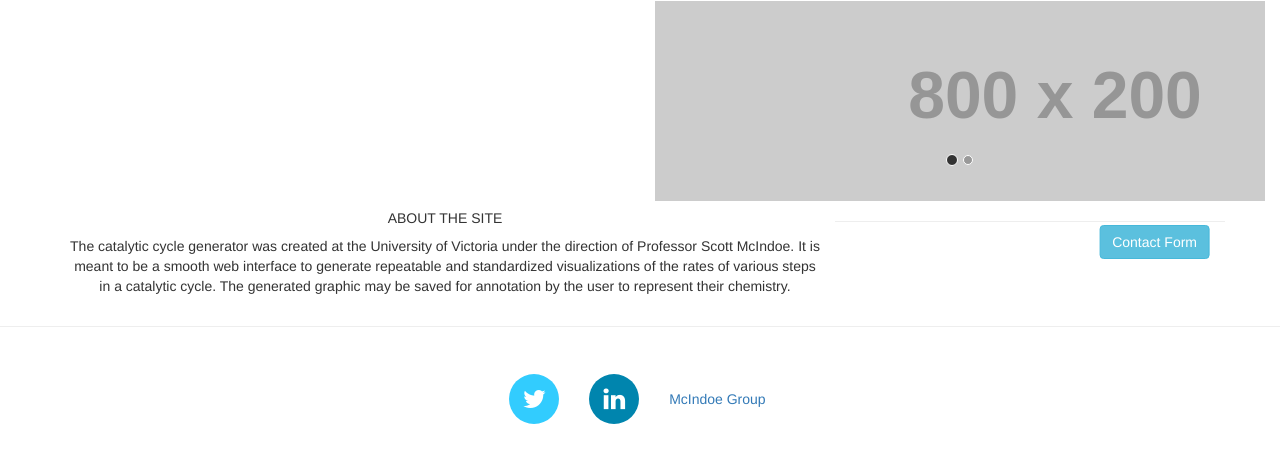
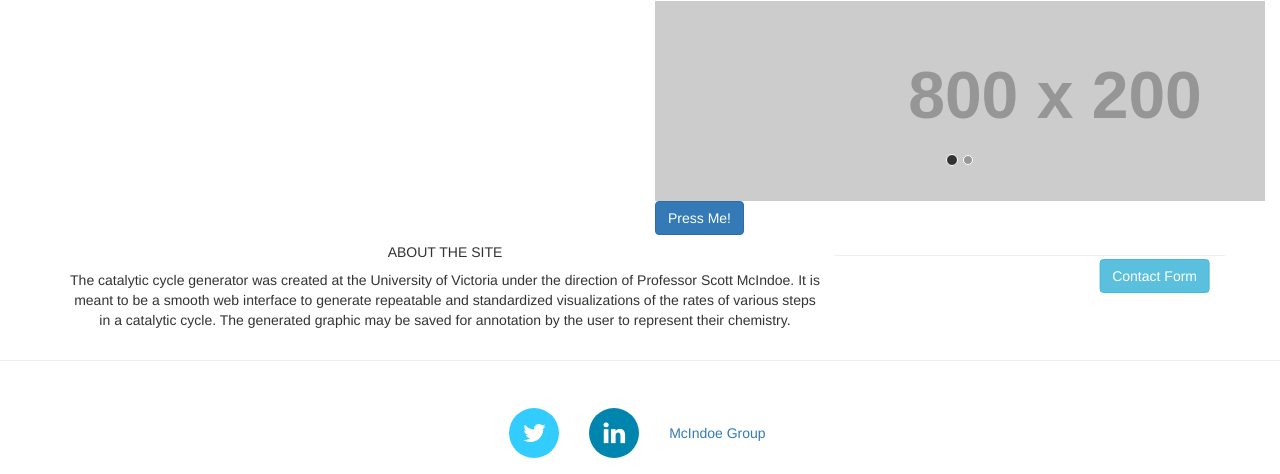
Before and after one commit to brettrhenderson/Catacycle_Web, a Flask app: page / in a window 1280 px wide. Shown: the part 837-1311 px from the top of the page. Run offline with Flask 2, Linux system fonts and the light colour scheme; grey boxes labelled with a size stand in for pictures from a placeholder-image service; some libraries are stand-ins or nearby versions.

Commit message:
Centered Placeholder image

```diff
--- a/app/templates/graphs.html
+++ b/app/templates/graphs.html
@@ -253,7 +253,7 @@
                     </div>
                 </form>
             </div>
-            <div class="col-md-6 col-lg-6 flex-column max-vw-100">
+            <div class="col-md-6 col-lg-6 d-flex flex-column align-items-center justify-content-center max-vw-100">
                 <div id="imageCarousel" class="carousel slide" data-ride="carousel" data-interval="false">
                      <ol class="carousel-indicators">
                           <li data-target="#imageCarousel" data-slide-to="0" class="active"></li>
@@ -277,6 +277,9 @@
                      </a>
                 </div>
                 <!--<img id='graph' class="img-fluid max-vh-75" src='{{ graph1 }}'></img>-->
+                <div>
+                    <a class="btn btn-primary" href="#">Press Me!</a>
+                </div>
             </div>
         </div>
     </div>
```
